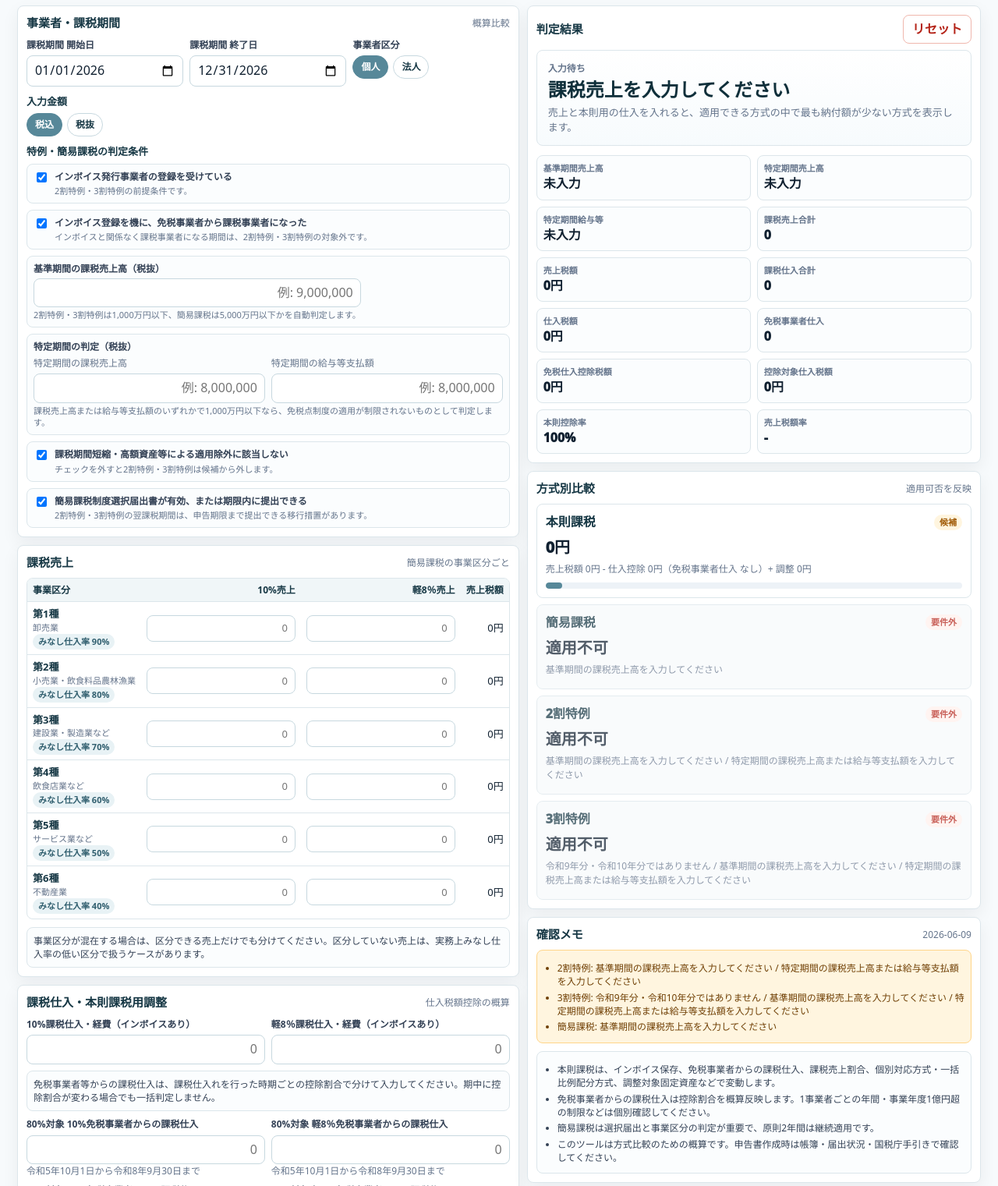
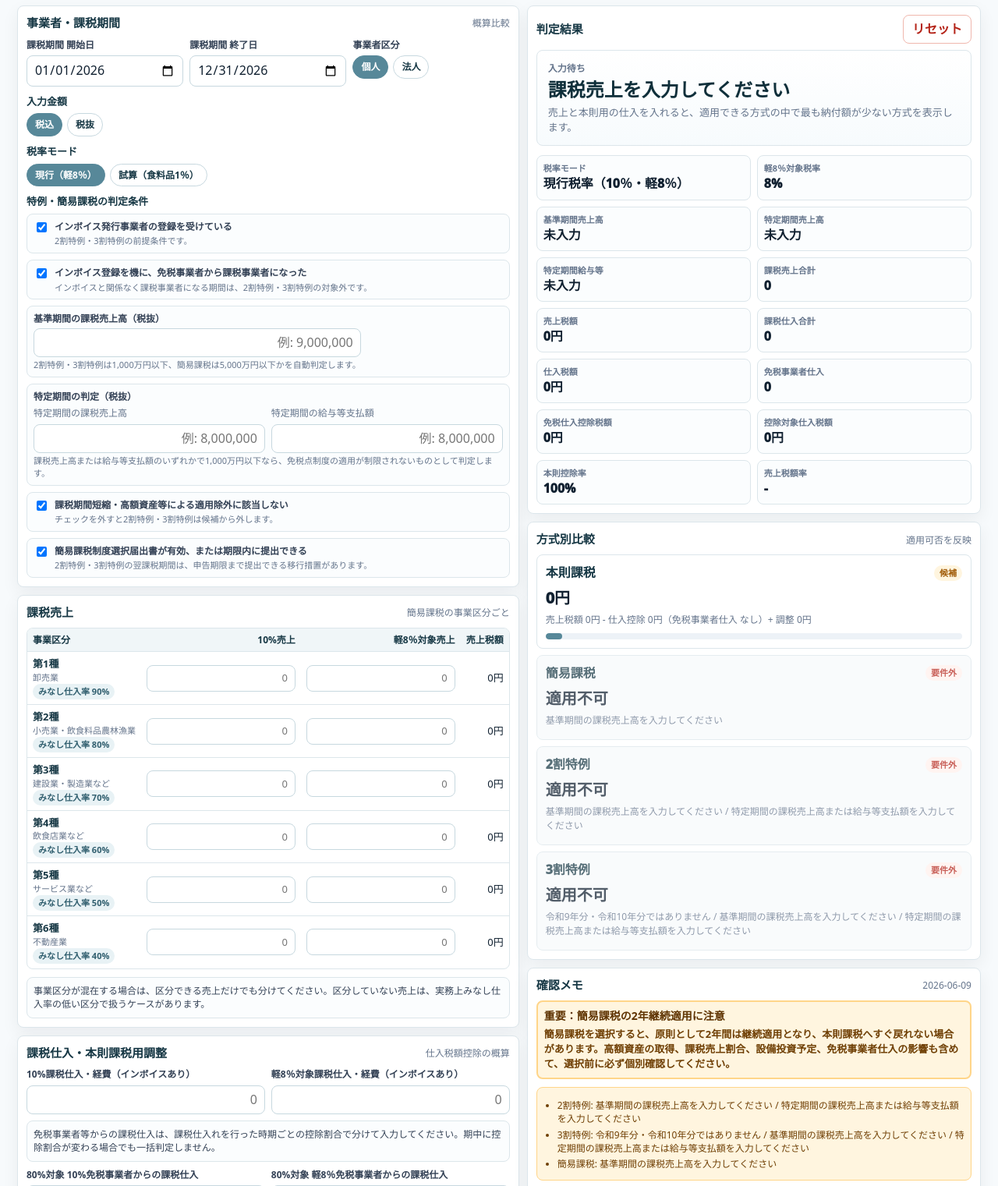
Before and after one commit to takatrp/shohizei-kazei-houshiki, a plain HTML site: page index.html in a window 1280 px wide. Shown: the part 69-1590 px from the top of the page at 78% size. Drawn offline with Linux system fonts and the light colour scheme.

Commit message:
Add reduced food tax simulation mode

```diff
--- a/index.html
+++ b/index.html
@@ -148,6 +148,8 @@
   .notice.warn{background:var(--warn-bg);border-color:#ffd589;color:#6f3f04}
   .notice.bad{background:var(--bad-bg);border-color:#ffc1ba;color:#7f1d1d}
   .period-inline-notice{margin-top:8px;font-weight:800}
+  .major-warning{border-width:2px;font-size:13px;font-weight:800}
+  .major-warning strong{display:block;color:#5f3402;font-size:14px;margin-bottom:4px}
   .notice ul{margin:6px 0 0 18px;padding:0}
   .notice li{margin:3px 0}
   .footer{
@@ -228,6 +230,15 @@
           <label for="modeTaxExcluded">税抜</label>
         </div>
 
+        <h3>税率モード</h3>
+        <div class="segmented">
+          <input type="radio" name="taxScenario" id="taxScenarioCurrent" value="current" checked>
+          <label for="taxScenarioCurrent">現行（軽8％）</label>
+          <input type="radio" name="taxScenario" id="taxScenarioFood1" value="food1">
+          <label for="taxScenarioFood1">試算（食料品1％）</label>
+        </div>
+        <div class="notice warn" id="taxScenarioNotice" style="display:none;margin-top:8px"></div>
+
         <h3>特例・簡易課税の判定条件</h3>
         <div class="checks">
           <label class="check-row">
@@ -295,7 +306,7 @@
               <tr>
                 <th>事業区分</th>
                 <th class="num">10%売上</th>
-                <th class="num">軽8％売上</th>
+                <th class="num">軽8％対象売上</th>
                 <th class="num">売上税額</th>
               </tr>
             </thead>
@@ -318,7 +329,7 @@
             <input type="text" inputmode="numeric" class="money js-amount" id="purchase10" placeholder="0">
           </div>
           <div class="field">
-            <label for="purchase8">軽8％課税仕入・経費（インボイスあり）</label>
+            <label for="purchase8">軽8％対象課税仕入・経費（インボイスあり）</label>
             <input type="text" inputmode="numeric" class="money js-amount" id="purchase8" placeholder="0">
           </div>
           <div class="notice full-field">
@@ -411,12 +422,16 @@
           <h2>確認メモ</h2>
           <span class="mini" id="lastUpdatedLabel"></span>
         </div>
-        <div class="notice warn" id="eligibilityNotice"></div>
+        <div class="notice warn major-warning">
+          <strong>重要：簡易課税の2年継続適用に注意</strong>
+          簡易課税を選択すると、原則として2年間は継続適用となり、本則課税へすぐ戻れない場合があります。高額資産の取得、課税売上割合、設備投資予定、免税事業者仕入の影響も含めて、選択前に必ず個別確認してください。
+        </div>
+        <div class="notice warn" id="eligibilityNotice" style="margin-top:10px"></div>
         <div class="notice" style="margin-top:10px">
           <ul>
             <li>本則課税は、インボイス保存、免税事業者からの課税仕入、課税売上割合、個別対応方式・一括比例配分方式、調整対象固定資産などで変動します。</li>
             <li>免税事業者からの課税仕入は控除割合を概算反映します。1事業者ごとの年間・事業年度1億円超の制限などは個別確認してください。</li>
-            <li>簡易課税は選択届出と事業区分の判定が重要で、原則2年間は継続適用です。</li>
+            <li>簡易課税は選択届出と事業区分の判定が重要です。上記の2年継続適用も確認してください。</li>
             <li>このツールは方式比較のための概算です。申告書作成時は帳簿・届出状況・国税庁手引きで確認してください。</li>
           </ul>
         </div>
@@ -429,7 +444,7 @@
     <a href="https://www.matsumoto-kaikei.or.jp/" target="_blank" rel="noopener license">税理士法人松本会計事務所</a> ｜
     <a href="https://creativecommons.org/licenses/by-nc-sa/4.0/" target="_blank" rel="license noopener">CC BY-NC-SA 4.0</a> ｜
     <a href="/tool-portal/terms.html" target="_blank" rel="noopener">利用条件</a> ｜
-    <span>r5</span> ｜
+    <span>r6</span> ｜
     <span id="footerDate"></span>
     <div>
       参考：
@@ -462,6 +477,19 @@ const METHOD_LABELS = {
   simplified: '簡易課税',
   special2: '2割特例',
   special3: '3割特例'
+};
+
+const TAX_SCENARIOS = {
+  current: {
+    label:'現行税率（10％・軽8％）',
+    reducedRate:8,
+    notice:'現行の軽減税率8％で計算します。'
+  },
+  food1: {
+    label:'試算：食料品等1％',
+    reducedRate:1,
+    notice:'未施行の議論段階の試算です。軽8％対象欄に入力した売上・仕入を1％として計算します。外食、対象品目、経過措置、返品、レジ・会計処理などは個別確認してください。'
+  }
 };
 
 const EXEMPT_PURCHASE_BUCKETS = [
@@ -539,6 +567,19 @@ function percent(value){
   return (value * 100).toFixed(0) + '%';
 }
 
+function taxScenarioKey(){
+  const key = document.querySelector('input[name="taxScenario"]:checked')?.value || 'current';
+  return TAX_SCENARIOS[key] ? key : 'current';
+}
+
+function taxScenarioConfig(key){
+  return TAX_SCENARIOS[key] || TAX_SCENARIOS.current;
+}
+
+function taxRateLabel(rate){
+  return `${rate}%`;
+}
+
 function clamp(value, min, max){
   return Math.min(max, Math.max(min, value));
 }
@@ -568,6 +609,8 @@ function getContext(){
   const start = $('periodStart').value;
   const end = $('periodEnd').value;
   const entity = document.querySelector('input[name="entityType"]:checked')?.value || 'individual';
+  const scenarioKey = taxScenarioKey();
+  const scenario = taxScenarioConfig(scenarioKey);
   const baseTaxableSales = amountValue('baseTaxableSales');
   const specificTaxableSales = amountValue('specificTaxableSales');
   const specificPayrollAmount = amountValue('specificPayrollAmount');
@@ -586,6 +629,9 @@ function getContext(){
     end,
     entity,
     amountMode: document.querySelector('input[name="amountMode"]:checked')?.value || 'included',
+    taxScenario: scenarioKey,
+    taxScenarioLabel: scenario.label,
+    reducedRate: scenario.reducedRate,
     invoiceRegistered: $('invoiceRegistered').checked,
     invoiceTransition: $('invoiceTransition').checked,
     baseTaxableSales,
@@ -679,7 +725,7 @@ function getEligibility(ctx){
   };
 }
 
-function collectSales(){
+function collectSales(ctx){
   let totalAmount = 0;
   let totalTax = 0;
   let deemedCredit = 0;
@@ -687,7 +733,7 @@ function collectSales(){
     const amount10 = parseNumber($(type.key + 'Sale10').value);
     const amount8 = parseNumber($(type.key + 'Sale8').value);
     const tax10 = taxFromAmount(amount10, 10);
-    const tax8 = taxFromAmount(amount8, 8);
+    const tax8 = taxFromAmount(amount8, ctx.reducedRate);
     const rowTax = tax10 + tax8;
     const rowAmount = amount10 + amount8;
     totalAmount += rowAmount;
@@ -709,7 +755,7 @@ function getExemptPurchaseInputIds(){
   ]);
 }
 
-function collectExemptPurchases(){
+function collectExemptPurchases(ctx){
   let totalAmount = 0;
   let totalTax = 0;
   let creditableTax = 0;
@@ -717,7 +763,7 @@ function collectExemptPurchases(){
     const amount10 = parseNumber($(exemptPurchaseInputId(bucket.key, '10')).value);
     const amount8 = parseNumber($(exemptPurchaseInputId(bucket.key, '8')).value);
     const tax10 = taxFromAmount(amount10, 10);
-    const tax8 = taxFromAmount(amount8, 8);
+    const tax8 = taxFromAmount(amount8, ctx.reducedRate);
     const rowAmount = amount10 + amount8;
     const rowTax = tax10 + tax8;
     const rowCreditableTax = rowTax * bucket.ratio;
@@ -735,12 +781,12 @@ function calcExemptCreditLabel(purchases){
   return used.map(bucket => `${bucket.label} ${yen(bucket.rowTax)} × ${percent(bucket.ratio)}`).join('、');
 }
 
-function collectPurchases(){
+function collectPurchases(ctx){
   const amount10 = parseNumber($('purchase10').value);
   const amount8 = parseNumber($('purchase8').value);
-  const exemptPurchases = collectExemptPurchases();
+  const exemptPurchases = collectExemptPurchases(ctx);
   const tax10 = taxFromAmount(amount10, 10);
-  const tax8 = taxFromAmount(amount8, 8);
+  const tax8 = taxFromAmount(amount8, ctx.reducedRate);
   const invoiceTotalAmount = amount10 + amount8;
   const invoiceTax = tax10 + tax8;
   const totalAmount = invoiceTotalAmount + exemptPurchases.totalAmount;
@@ -768,8 +814,8 @@ function collectPurchases(){
 function calculate(){
   const ctx = getContext();
   const eligibility = getEligibility(ctx);
-  const sales = collectSales();
-  const purchases = collectPurchases();
+  const sales = collectSales(ctx);
+  const purchases = collectPurchases(ctx);
   const creditablePurchaseTax = purchases.invoiceTax + purchases.exemptCreditableTax;
   const regularCredit = creditablePurchaseTax * purchases.creditRatio;
   const regularAmount = sales.totalTax - regularCredit + purchases.adjustment;
@@ -829,9 +875,19 @@ function renderPeriodInlineNotice(calc){
   notice.textContent = show ? individualCalendarYearReason() : '';
 }
 
+function renderTaxScenarioNotice(calc){
+  const notice = $('taxScenarioNotice');
+  const scenario = taxScenarioConfig(calc.ctx.taxScenario);
+  const isSimulation = calc.ctx.taxScenario !== 'current';
+  notice.style.display = isSimulation ? '' : 'none';
+  notice.textContent = isSimulation ? scenario.notice : '';
+}
+
 function renderSummary(calc){
   const taxableSalesRatio = calc.sales.totalAmount ? calc.sales.totalTax / calc.sales.totalAmount : 0;
   $('taxSummary').innerHTML = [
+    ['税率モード', calc.ctx.taxScenarioLabel],
+    ['軽8％対象税率', taxRateLabel(calc.ctx.reducedRate)],
     ['基準期間売上高', formatCtxAmount(calc.ctx.baseTaxableSales, calc.ctx.baseSalesEntered)],
     ['特定期間売上高', formatCtxAmount(calc.ctx.specificTaxableSales, calc.ctx.specificSalesEntered)],
     ['特定期間給与等', formatCtxAmount(calc.ctx.specificPayrollAmount, calc.ctx.specificPayrollEntered)],
@@ -910,6 +966,9 @@ function renderMethodCards(calc){
 
 function renderEligibilityNotice(calc){
   const messages = [];
+  if(calc.ctx.taxScenario !== 'current'){
+    messages.push('税率モード: 食料品等1％は未施行の議論段階にある試算です。現行申告用の判定ではありません。');
+  }
   if(!calc.eligibility.periodValid) messages.push('課税期間の開始日と終了日を確認してください。');
   if(!calc.eligibility.special2.ok) messages.push('2割特例: ' + calc.eligibility.special2.reasons.join(' / '));
   if(!calc.eligibility.special3.ok) messages.push('3割特例: ' + calc.eligibility.special3.reasons.join(' / '));
@@ -925,6 +984,8 @@ function buildSummaryText(calc){
   lines.push('消費税 課税方式判定ツール');
   lines.push(`課税期間: ${calc.ctx.start || '-'} から ${calc.ctx.end || '-'}`);
   lines.push(`入力金額: ${calc.ctx.amountMode === 'included' ? '税込' : '税抜'}`);
+  lines.push(`税率モード: ${calc.ctx.taxScenarioLabel}`);
+  lines.push(`軽8％対象税率: ${taxRateLabel(calc.ctx.reducedRate)}`);
   lines.push(`基準期間売上高: ${formatCtxAmount(calc.ctx.baseTaxableSales, calc.ctx.baseSalesEntered)}`);
   lines.push(`特定期間売上高: ${formatCtxAmount(calc.ctx.specificTaxableSales, calc.ctx.specificSalesEntered)}`);
   lines.push(`特定期間給与等: ${formatCtxAmount(calc.ctx.specificPayrollAmount, calc.ctx.specificPayrollEntered)}`);
@@ -951,6 +1012,8 @@ function downloadCsv(calc){
     ['課税期間開始', calc.ctx.start],
     ['課税期間終了', calc.ctx.end],
     ['入力金額', calc.ctx.amountMode === 'included' ? '税込' : '税抜'],
+    ['税率モード', calc.ctx.taxScenarioLabel],
+    ['軽8％対象税率', taxRateLabel(calc.ctx.reducedRate)],
     ['基準期間売上高', calc.ctx.baseSalesEntered ? Math.round(calc.ctx.baseTaxableSales) : '未入力'],
     ['特定期間売上高', calc.ctx.specificSalesEntered ? Math.round(calc.ctx.specificTaxableSales) : '未入力'],
     ['特定期間給与等', calc.ctx.specificPayrollEntered ? Math.round(calc.ctx.specificPayrollAmount) : '未入力'],
@@ -972,14 +1035,14 @@ function downloadCsv(calc){
     rows.push([METHOD_LABELS[method.key], method.eligible ? '候補' : '要件外', method.eligible ? Math.round(method.amount) : '適用不可', method.reason]);
   });
   rows.push([]);
-  rows.push(['免税事業者仕入区分','10%仕入','軽8％仕入','仕入税額','控除割合','控除対象税額']);
+  rows.push(['免税事業者仕入区分','10%仕入',`${taxRateLabel(calc.ctx.reducedRate)}対象仕入`,'仕入税額','控除割合','控除対象税額']);
   calc.purchases.exemptBuckets.forEach(bucket => {
     if(bucket.rowAmount || bucket.rowTax){
       rows.push([`${bucket.label} ${bucket.range}`, Math.round(bucket.amount10), Math.round(bucket.amount8), Math.round(bucket.rowTax), bucket.ratio, Math.round(bucket.rowCreditableTax)]);
     }
   });
   rows.push([]);
-  rows.push(['事業区分','10%売上','軽8％売上','売上税額','みなし仕入率']);
+  rows.push(['事業区分','10%売上',`${taxRateLabel(calc.ctx.reducedRate)}対象売上`,'売上税額','みなし仕入率']);
   calc.sales.rows.forEach(row => {
     rows.push([`${row.name} ${row.detail}`, Math.round(row.amount10), Math.round(row.amount8), Math.round(row.rowTax), row.deemed]);
   });
@@ -1013,6 +1076,7 @@ function saveState(){
   });
   data.entityType = document.querySelector('input[name="entityType"]:checked')?.value || 'individual';
   data.amountMode = document.querySelector('input[name="amountMode"]:checked')?.value || 'included';
+  data.taxScenario = taxScenarioKey();
   BUSINESS_TYPES.forEach(type => {
     data[type.key + 'Sale10'] = $(type.key + 'Sale10').value;
     data[type.key + 'Sale8'] = $(type.key + 'Sale8').value;
@@ -1039,7 +1103,7 @@ function restoreState(){
   try{
     const data = JSON.parse(raw);
     Object.entries(data).forEach(([id, value]) => {
-      if(id === 'entityType' || id === 'amountMode') return;
+      if(id === 'entityType' || id === 'amountMode' || id === 'taxScenario') return;
       const el = $(id);
       if(!el) return;
       if(el.type === 'checkbox') el.checked = !!value;
@@ -1049,6 +1113,8 @@ function restoreState(){
     if(entity) entity.checked = true;
     const mode = document.querySelector(`input[name="amountMode"][value="${data.amountMode}"]`);
     if(mode) mode.checked = true;
+    const scenario = document.querySelector(`input[name="taxScenario"][value="${data.taxScenario}"]`);
+    if(scenario) scenario.checked = true;
   }catch(error){
     console.warn('設定の復元に失敗しました', error);
   }
@@ -1058,6 +1124,7 @@ function update(){
   const calc = calculate();
   renderSalesTax(calc.sales.rows);
   renderPeriodInlineNotice(calc);
+  renderTaxScenarioNotice(calc);
   renderSummary(calc);
   renderHero(calc);
   renderMethodCards(calc);
@@ -1075,6 +1142,7 @@ function resetAll(){
   $('periodEnd').value = '2026-12-31';
   $('entityIndividual').checked = true;
   $('modeTaxIncluded').checked = true;
+  $('taxScenarioCurrent').checked = true;
   ['invoiceRegistered','invoiceTransition','noSpecialExclusion','simpleNoticeReady'].forEach(id => {
     $(id).checked = true;
   });
```
Also changed, not shown: README.md.
